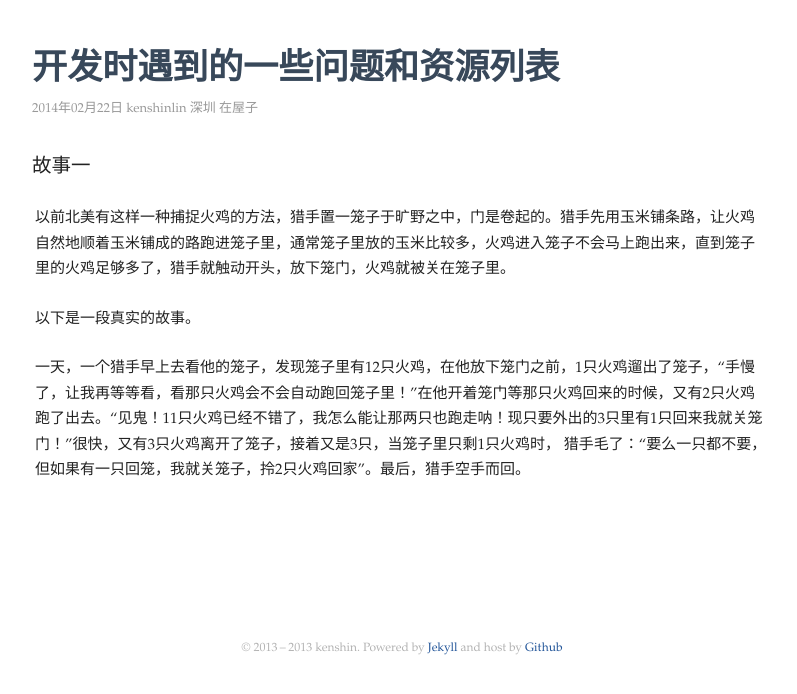
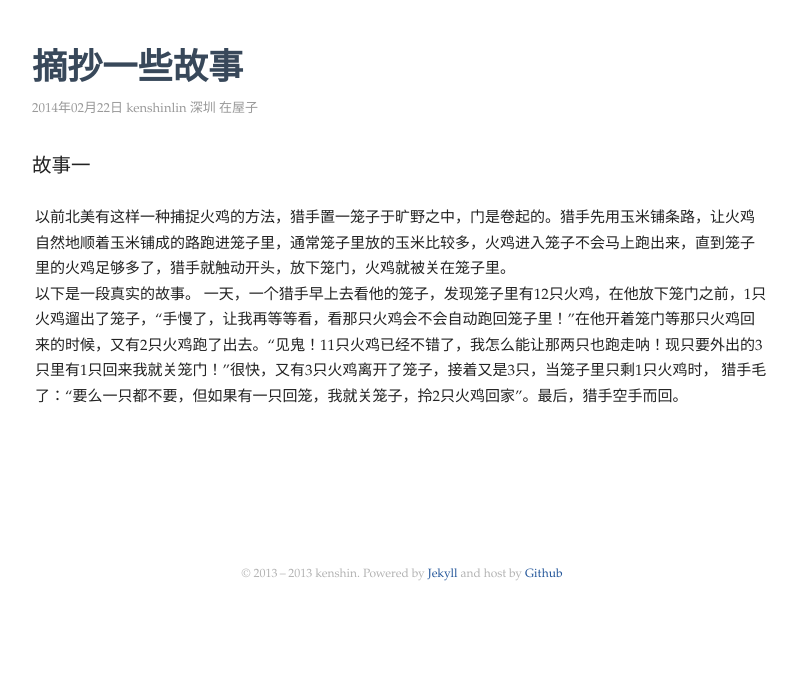
Before and after one commit to kenshinlin/archives, a Jekyll site: the page built from _posts/2014-2-22-stories.md, in a window 1280 px wide. Shown: the top 694 px of the page, without its empty margins (238-1035 px from the left). Built offline with Jekyll 4.4.1, drawn with Linux system fonts in a browser that asks for light colours; comment, search, counter and statistics services are not loaded.

Commit message:
Update 2014-2-22-stories.md

```diff
--- a/_posts/2014-2-22-stories.md
+++ b/_posts/2014-2-22-stories.md
@@ -1,14 +1,12 @@
 ---
 layout: post_layout
-title:  开发时遇到的一些问题和资源列表
+title:  摘抄一些故事
 ---
 
 # {{page.title}}
 <div class="post-date">{{ page.date | date: "%Y年%m月%d日"}} kenshinlin 深圳 在屋子</div>
 
 ## 故事一
-以前北美有这样一种捕捉火鸡的方法，猎手置一笼子于旷野之中，门是卷起的。猎手先用玉米铺条路，让火鸡自然地顺着玉米铺成的路跑进笼子里，通常笼子里放的玉米比较多，火鸡进入笼子不会马上跑出来，直到笼子里的火鸡足够多了，猎手就触动开头，放下笼门，火鸡就被关在笼子里。
-
-以下是一段真实的故事。
-
+以前北美有这样一种捕捉火鸡的方法，猎手置一笼子于旷野之中，门是卷起的。猎手先用玉米铺条路，让火鸡自然地顺着玉米铺成的路跑进笼子里，通常笼子里放的玉米比较多，火鸡进入笼子不会马上跑出来，直到笼子里的火鸡足够多了，猎手就触动开头，放下笼门，火鸡就被关在笼子里。<br />
+以下是一段真实的故事。<bt />
 一天，一个猎手早上去看他的笼子，发现笼子里有12只火鸡，在他放下笼门之前，1只火鸡遛出了笼子，“手慢了，让我再等等看，看那只火鸡会不会自动跑回笼子里！”在他开着笼门等那只火鸡回来的时候，又有2只火鸡跑了出去。“见鬼！11只火鸡已经不错了，我怎么能让那两只也跑走呐！现只要外出的3只里有1只回来我就关笼门！”很快，又有3只火鸡离开了笼子，接着又是3只，当笼子里只剩1只火鸡时， 猎手毛了：“要么一只都不要，但如果有一只回笼，我就关笼子，拎2只火鸡回家”。最后，猎手空手而回。
```
